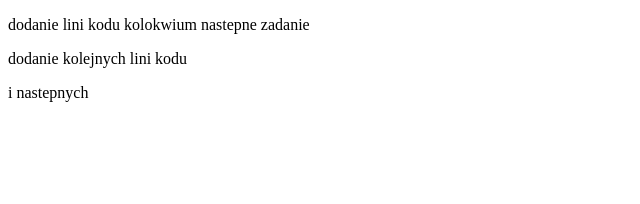
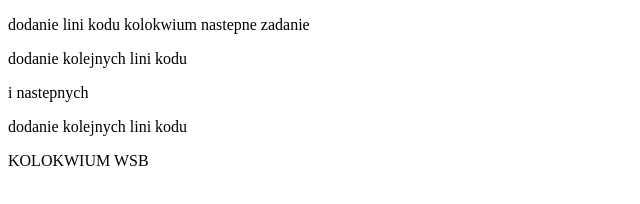
Before and after one commit to APiatkowskiWSB/KolokwiumGit, a plain HTML site: page index.html in a window 1280 px wide. Shown: the whole page, without its empty margins (0-640 px from the left). Drawn offline with Linux system fonts and the light colour scheme.

Commit message:
dodanie kolejnego commita na master

```diff
--- a/index.html
+++ b/index.html
@@ -10,5 +10,7 @@
     <p>dodanie lini kodu kolokwium nastepne zadanie</p>
     <p>dodanie kolejnych lini kodu</p>
     <p>i nastepnych</p>
+    <p>dodanie kolejnych lini kodu</p>
+    <footer>KOLOKWIUM WSB</footer>
 </body>
 </html>
--- a/style.css
+++ b/style.css
@@ -6,4 +6,6 @@ body {
 .p {
     color: black;
     font-size: large;
+    align-items: baseline;
+    animation: alternate;
 }
```
